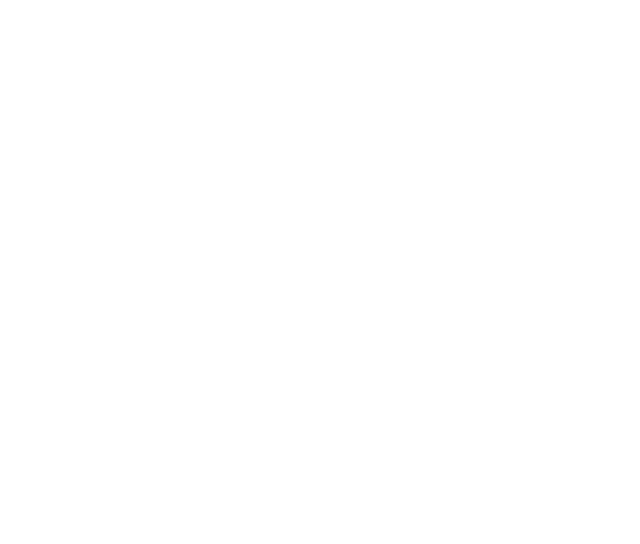
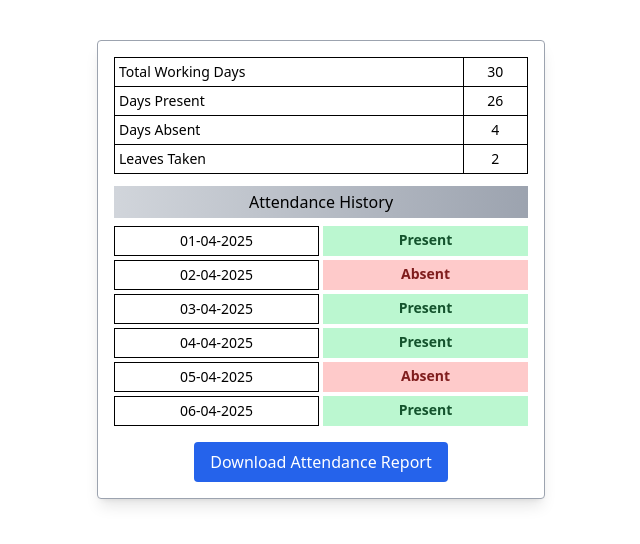
Before and after one commit to pranavkrgupta/smart-hrms, a React (Vite) app in the folder client/: page /Employee/Attendance in a window 1280 px wide. Before the commit this address had no page. Shown: the top 544 px of the page, without its empty margins (319-959 px from the left). Built offline with nearby package versions, Linux system fonts and the light colour scheme.

Commit message:
employee attendance page completed with report download functionality

```diff
--- a/client/src/App.jsx
+++ b/client/src/App.jsx
@@ -1,7 +1,8 @@
 import { Routes, Route } from 'react-router-dom';
 import Login from './pages/Login'
 import Leave from './pages/Employee/Leave';
-import Settings from "./Pages/Employee/Settings";
+import Settings from "./pages/Employee/Settings";
+import Attendance from "./pages/Employee/Attendance"
 
 function App() {
   return (
@@ -9,6 +10,7 @@ function App() {
       <Route path="/login" element={<Login />} />
       <Route path="/Employee/Leave" element={<Leave />} />
       <Route path="/Employee/Settings" element={<Settings />} />
+      <Route path="/Employee/Attendance" element={<Attendance />} />
     </Routes>
   )
 }
--- /dev/null
+++ b/client/src/pages/Employee/Attendance.jsx
@@ -0,0 +1,96 @@
+import React from 'react';
+
+const attendanceData = [
+    { date: '01-04-2025', status: 'Present' },
+    { date: '02-04-2025', status: 'Absent' },
+    { date: '03-04-2025', status: 'Present' },
+    { date: '04-04-2025', status: 'Present' },
+    { date: '05-04-2025', status: 'Absent' },
+    { date: '06-04-2025', status: 'Present' },
+];
+
+const Attendance = () => {
+    const downloadReport = () => {
+        const content = [
+            'Attendance Report\n',
+            '------------------',
+            'Total Working Days: 30',
+            'Days Present: 26',
+            'Days Absent: 4',
+            'Leaves Taken: 2',
+            '\nAttendance History:\n',
+            ...attendanceData.map((entry) => `${entry.date} : ${entry.status}`),
+        ].join('\n');
+
+        const blob = new Blob([content], { type: 'text/plain;charset=utf-8' });
+        const url = URL.createObjectURL(blob);
+
+        const link = document.createElement('a');
+        link.href = url;
+        link.download = 'Attendance_Report.txt';
+        document.body.appendChild(link);
+        link.click();
+        document.body.removeChild(link);
+        URL.revokeObjectURL(url);
+    };
+
+    return (
+        <div className="max-w-md mx-auto mt-10 p-4 border border-gray-400 shadow-lg bg-white rounded">
+            {/* Summary Table */}
+            <table className="w-full border border-black mb-3 text-sm">
+                <tbody>
+                    <tr className="border border-black">
+                        <td className="border border-black p-1">Total Working Days</td>
+                        <td className="border border-black p-1 text-center">30</td>
+                    </tr>
+                    <tr className="border border-black">
+                        <td className="border border-black p-1">Days Present</td>
+                        <td className="border border-black p-1 text-center">26</td>
+                    </tr>
+                    <tr className="border border-black">
+                        <td className="border border-black p-1">Days Absent</td>
+                        <td className="border border-black p-1 text-center">4</td>
+                    </tr>
+                    <tr className="border border-black">
+                        <td className="border border-black p-1">Leaves Taken</td>
+                        <td className="border border-black p-1 text-center">2</td>
+                    </tr>
+                </tbody>
+            </table>
+
+            {/* Header */}
+            <div className="bg-gradient-to-r from-gray-300 to-gray-400 text-center font-medium py-1 mb-2">
+                Attendance History
+            </div>
+
+            {/* Attendance List */}
+            <div className="grid grid-cols-2 gap-1 text-sm">
+                {attendanceData.map((entry, index) => (
+                    <React.Fragment key={index}>
+                        <div className="border border-black text-center py-1">{entry.date}</div>
+                        <div
+                            className={`text-center py-1 font-semibold ${entry.status === 'Present'
+                                    ? 'bg-green-200 text-green-900'
+                                    : 'bg-red-200 text-red-900'
+                                }`}
+                        >
+                            {entry.status}
+                        </div>
+                    </React.Fragment>
+                ))}
+            </div>
+
+            {/* Download Button */}
+            <div className="mt-4 text-center">
+                <button
+                    className="bg-blue-600 hover:bg-blue-700 text-white font-medium px-4 py-2 rounded"
+                    onClick={downloadReport}
+                >
+                    Download Attendance Report
+                </button>
+            </div>
+        </div>
+    );
+};
+
+export default Attendance;
```
